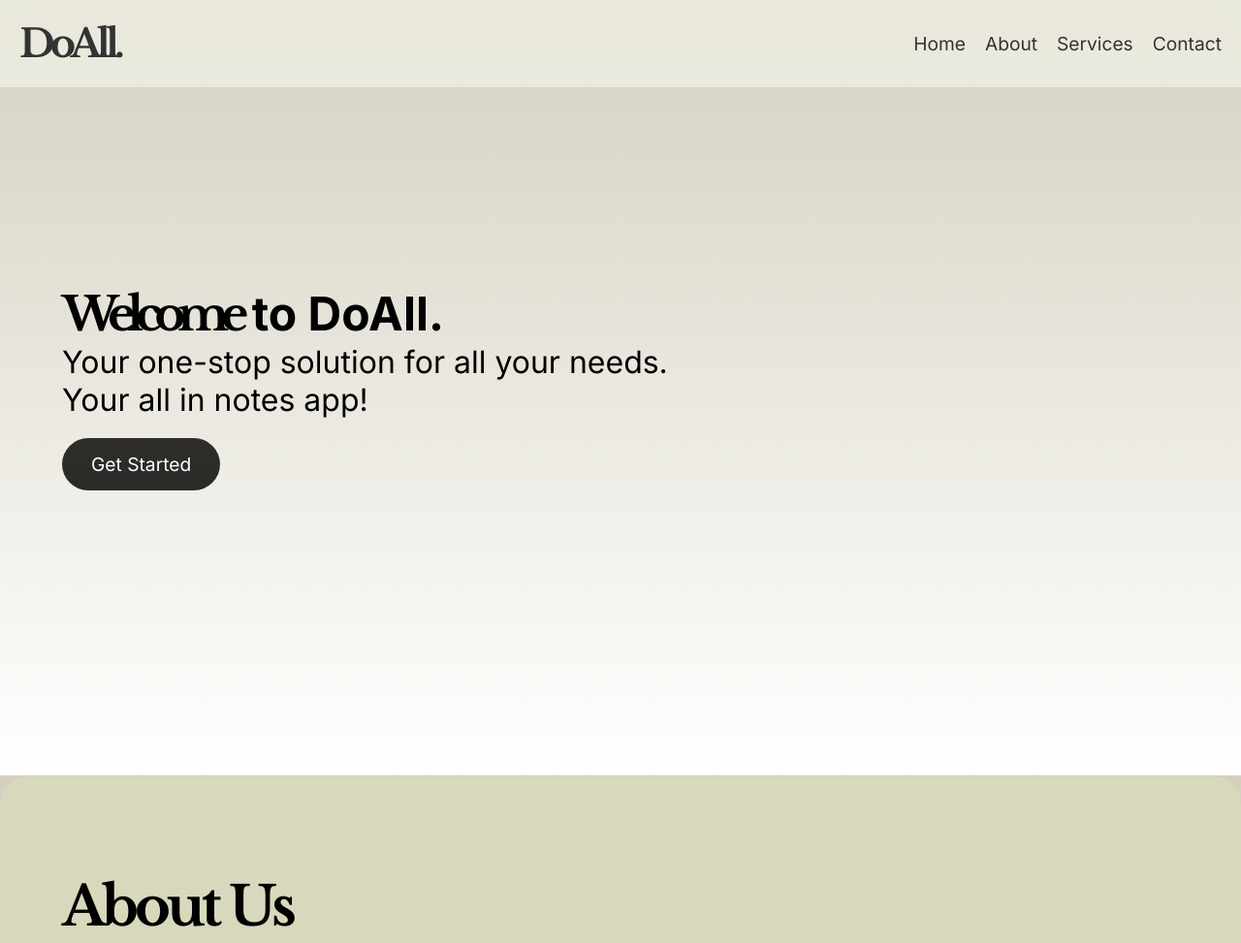
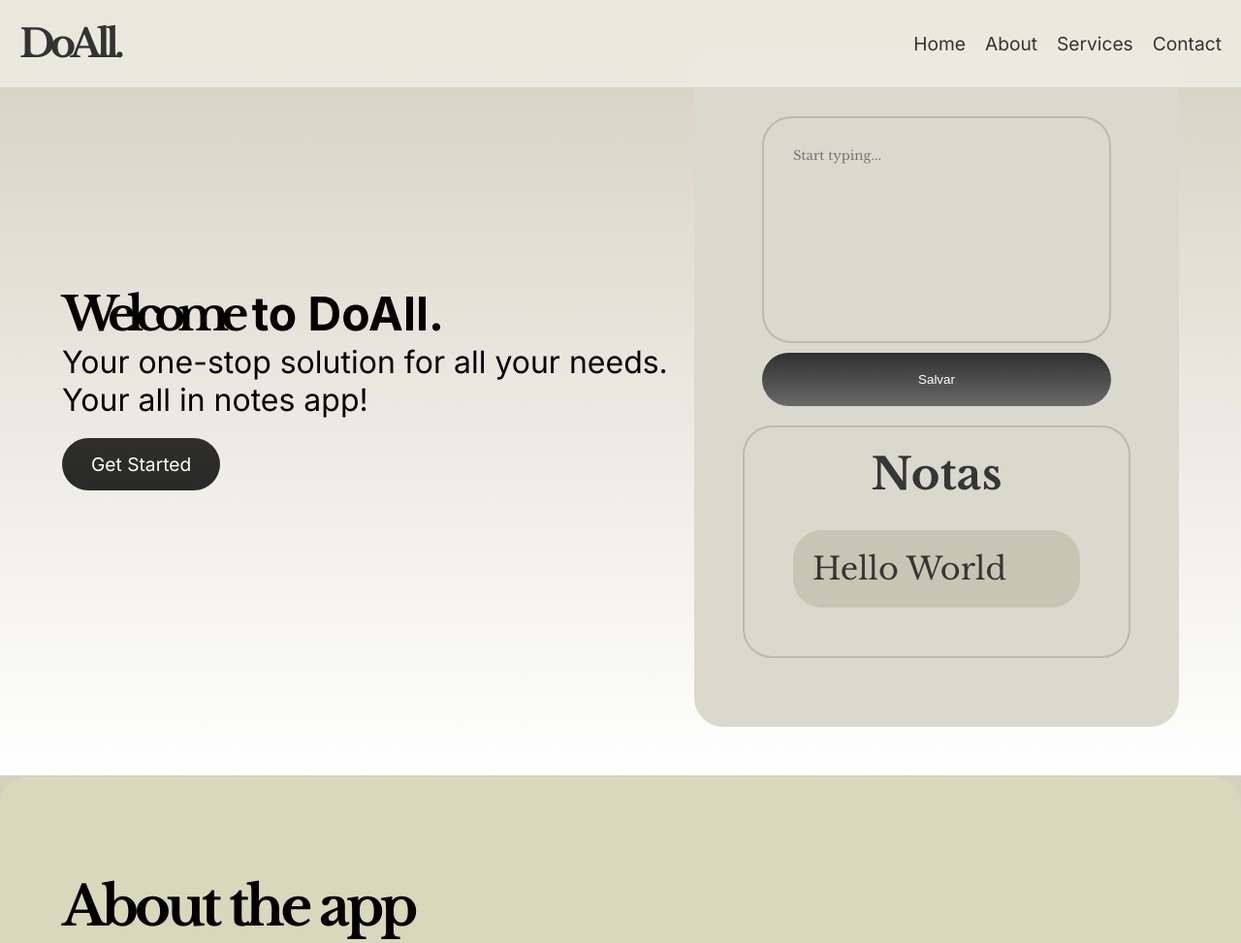
Before and after one commit to gbreye/DoAll-Site-, a website: page index.html in a window 1280 px wide. Shown: the top 973 px of the page at 97% size. Drawn offline with nearby package versions, Linux system fonts and the light colour scheme.

Commit message:
added app preview

```diff
--- a/index.html
+++ b/index.html
@@ -34,13 +34,33 @@
                 <p class="main-text">Your all in notes app!</p>
                 <button class="cta-button">Get Started</button>
             </div>
-            <div class="main-right">
-            </div>
+            <article class="app-simulation">
+                <div class= "item">
+                <div class="right-area">
+                    <form id = 'form'>
+                        <textarea id="input" rows="10" cols="100" placeholder="Start typing..." value = "Hello World"></textarea>
+                        <input type="submit" value="Salvar">
+                    </form>
+                </div>
+
+             <div class="left-area">
+                <div class = "notes">
+                    <h2>Notas</h2>
+                </div>
+                <div id= 'notes'>
+                    <article class="noteDiv">
+                        <div class="noteMain">
+                            Hello World
+                        </div>
+                    </article>
+                </div>
+             </div>
+            </article>
         </section>
 
         <section id="about" class="about-section">
             <header class="section-header">
-                <h2>About Us</h2>
+                <h2>About the app</h2>
             </header>
             <div class="about-content">
                 <p>DoAll. is made for those who want a fast, easy and custom enviroment to add custom notes, make your calc's and set your exam dates in our Calendar, all in one easy WebApp! </p>
--- a/src/css/index.css
+++ b/src/css/index.css
@@ -86,15 +86,120 @@ nav ul li a:hover {
 
 }
 
+.right-area {
+    display: flex;
+    flex-direction: column;
+    height: 50%;
+    align-items: center;
+    justify-content: center;
+    padding: 20px;
+}
+
+
+.noteMain {
+    padding: 20px;
+    font-family: 'Libre Baskerville', sans-serif;
+    font-weight: 400;
+    background-color: rgb(199, 198, 180);
+    margin: 20px;
+    border-radius: 30px;
+    text-wrap: wrap;
+    width: auto;
+    height: auto;
+    overflow-wrap: break-word;
+    color: rgb(54, 54, 54);
+    transition: all 0.3s ease-in-out;
+    overflow: hidden;
+}
+
+.notes {
+    display: flex;
+    justify-content: center;
+    align-items: center;
+    width: 100%;
+    font-family: 'Libre Baskerville', serif;
+    font-weight: 400;
+    color: rgb(54, 54, 54);
+    font-size: 30px;
+}
+
+#notes {
+    padding: 10px;
+    width: 100%;
+    text-wrap: wrap;
+    overflow:auto;
+}
+
+
+.left-area {
+    display: flex;
+    flex-direction: column;
+    background-color: rgb(218, 217, 205);
+    padding: 20px;
+    width: auto;
+    height: 50%;
+    border-radius: 30px;
+    border: 2px solid rgba(32, 32, 32, 0.164);
+}
+
+.app-simulation {
+    background-color:rgb(218, 217, 205);
+    padding: 50px;
+    border-radius: 30px;
+    width: 500px;
+    height: 700px;
+}
+
+#form {
+    display: flex;
+    flex-direction: column;
+    gap: 10px;
+    width: 100%;
+    height: 50%;
+}
+
+#input {
+    border: none;
+    background-color: rgb(218, 217, 205);
+    border-radius: 30px;
+    resize: none;
+    height: 100%;
+    color: rgb(54, 54, 54);
+    font-family: 'Libre Baskerville', serif;
+    border: 2px solid rgba(32, 32, 32, 0.164);
+    padding: 30px;
+}
+
+#input:focus {
+    outline: none;
+}
+
+input {
+    border: none;
+    padding: 20px;
+    background: #151515;
+    background: linear-gradient(to top,rgba(105, 105, 105, 1) 0%, rgba(48, 48, 48, 1) 100%);
+    color: white;
+    border-radius: 30px;
+    cursor: pointer;
+}
+
+.input:hover {
+    transform: scale(1.05);
+    transition: all 0.3s ease-in-out;
+}
+
 .herohome {
     display: flex;
-    flex-direction: column;
-    align-items: flex-start;
+    flex-direction: row;
+    align-items: center;
     padding: 5%;
-    justify-content: center;
+    justify-content: space-between;
     height: 100vh;
     font-size: xx-large;
 }
+
+
 
 .main-span {
     color: #000000;
--- a/src/js/reveal.js
+++ b/src/js/reveal.js
@@ -3,6 +3,9 @@ const mainright = document.querySelector('.main-right');
 const rightHero = document.querySelector('.right-hero');
 const leftHero = document.querySelector('.left-hero');
 const carrousel = document.querySelector('.carrousel');
+const appsimulation = document.querySelector('.app-simulation')
+appsimulation.preventDefault;
+
 
 gsap.fromTo(mainleft, {
     filter: "blur(10px)",
```
Also changed, not shown: src/css/login.css (deleted, +0 -93 lines), src/js/login.js (deleted, +0 -23 lines), src/pages/login.html (deleted, +0 -31 lines), assets/image.png (added), src/js/script.js (deleted).
